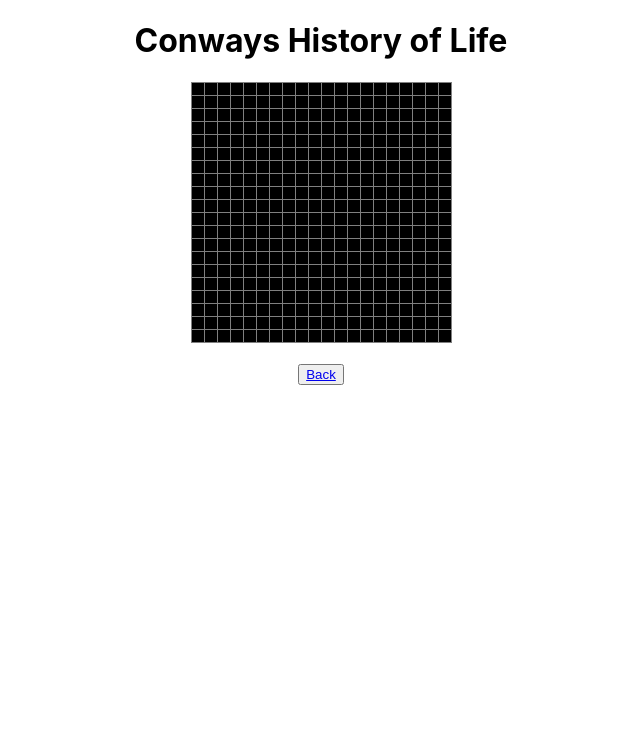
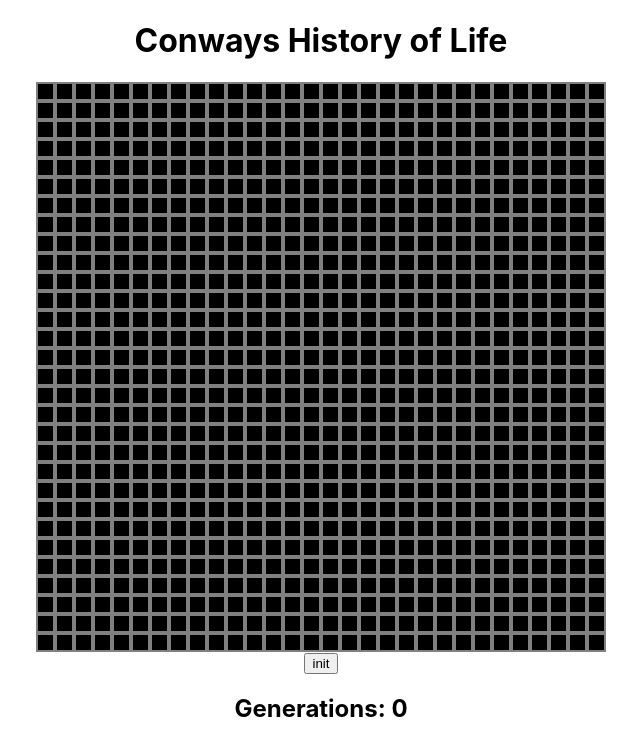
Before and after one commit to haoyuy19/zhe-li-haoyu-yang-assignment2, a React (Create React App) app: page /grid in a window 1280 px wide. Shown: the top 756 px of the page, without its empty margins (319-959 px from the left). Built offline with nearby package versions, Linux system fonts and the light colour scheme.

Commit message:
added inital state 5% live cell

```diff
--- /dev/null
+++ b/src/Cell.jsx
@@ -0,0 +1,31 @@
+import React from 'react';
+class Cell extends React.Component {
+    updateCell = () => {
+        // eslint-disable-next-line react/prop-types
+        this.props.updateCell(this.props.row, this.props.col);
+    };
+    render() {
+        var color;
+        //console.log(this.props.cell);
+        // eslint-disable-next-line react/prop-types
+        if (this.props.status) {
+            color = 'white';
+        } else {
+            color = 'black';
+        }
+        var cellStyle = {
+            display: 'inline-block',
+            border: '2px solid gray',
+            width: '15px',
+            height: '15px',
+            backgroundColor: color,
+        };
+        return (
+            <div
+                style={cellStyle}
+                className="cell"
+                onClick={this.updateCell}></div>
+        );
+    }
+}
+export default Cell;
--- a/src/Grid.jsx
+++ b/src/Grid.jsx
@@ -1,95 +1,34 @@
 import React from 'react';
-import PropTypes from 'prop-types';
-import { Link, Switch } from 'react-router-dom';
-import { BrowserRouter, Route, Router } from 'react-router-dom';
-
-const CELL_SIZE = 20;
-var WIDTH = 20;
-var HEIGHT = 20;
-export default class Grid extends React.Component {
-    constructor(props) {
-        super(props);
+import Cell from './Cell';
+class Grid extends React.Component {
+    render() {
         // eslint-disable-next-line react/prop-types
-        if (this.props.m != null) {
-            // eslint-disable-next-line react/prop-types
-            WIDTH = this.props.m;
-        }
+        const width = this.props.cols * 19;
+        var arr = [];
 
         // eslint-disable-next-line react/prop-types
-        if (this.props.n != null) {
+        for (var i = 0; i < this.props.rows; i++) {
             // eslint-disable-next-line react/prop-types
-            HEIGHT = this.props.n;
-        }
-        this.state = {
-            color: 'black',
-        };
-        // console.log(WIDTH)
-        // console.log(HEIGHT)
-    }
-    render() {
-        var newColor = this.state.color;
-        var cellStyle = {
-            backgroundColor: newColor,
-            height: '10px',
-            width: '10px',
-            border: '1px grey solid',
-        };
-        const tr = [
-            // ['white', 'white', 'white', 'white'],
-            // ['white', 'white', 'black', 'white'],
-            // ['white', 'white', 'white', 'black'],
-        ];
-
-        for (let i = 0; i < HEIGHT; i++) {
-            const td = [];
-            for (let j = 0; j < WIDTH; j++) {
-                // grid.push(col);
-                td.push(
-                    <td
-                        style={cellStyle}
-                        key={`${i},${j}`}
-                        onClick={this.handleClick}
+            for (var j = 0; j < this.props.cols; j++) {
+                // eslint-disable-next-line react/prop-types
+                var status = this.props.grid[i][j];
+                arr.push(
+                    <Cell
+                        status={status}
+                        row={i}
+                        col={j}
+                        // eslint-disable-next-line react/prop-types
+                        updateCell={this.props.updateCell}
                     />
                 );
             }
-            tr.push(<tr key={i}>{td}</tr>);
         }
+        //console.log(arr);
         return (
-            <div>
-                <table
-                    style={{
-                        borderCollapse: 'collapse',
-                        margin: '0 auto 20px auto',
-                    }}>
-                    <tbody>{tr}</tbody>
-                </table>
-                <button>
-                    <Link to="/"> Back </Link>
-                </button>
+            <div className="grid" style={{ width: width }}>
+                {arr}
             </div>
         );
-        // <div style={gridStyle} onClick={this.handleClick} />;
-        // return (
-        // <div style={gridStyle} onClick={this.handleClick} />
-        // <>
-        //     {grid.map(function (cell) {
-        //         return (
-        //             <div
-        //                 style={gridStyle}
-        //                 onClick={() => this.handleClick.bind(this, cell)}
-        //                 key={cell}
-        //             />
-        //         );
-        //     })}
-        // </>
-        // );
     }
-
-    handleClick = () => {
-        if (this.state.color == 'black') {
-            this.setState({ color: 'white' });
-        } else {
-            this.setState({ color: 'black' });
-        }
-    };
 }
+export default Grid;
--- /dev/null
+++ b/src/Main.jsx
@@ -0,0 +1,84 @@
+import React from 'react';
+import Grid from './Grid';
+var width;
+var height;
+class Main extends React.Component {
+    constructor(props) {
+        super(props);
+        this.speed = 100;
+        // eslint-disable-next-line react/prop-types
+        if (this.props.m != null) {
+            for (var i = 0; i <= 1000; i++) {
+                // eslint-disable-next-line react/prop-types
+                if (i == this.props.m) {
+                    width = i;
+                }
+            }
+        } else {
+            width = 30;
+        }
+        // eslint-disable-next-line react/prop-types
+        if (this.props.n != null) {
+            for (var j = 0; j <= 1000; j++) {
+                // eslint-disable-next-line react/prop-types
+                if (j == this.props.n) {
+                    height = j;
+                }
+            }
+        } else {
+            height = 30;
+        }
+        this.state = {
+            generation: 0,
+            grid: Array(width)
+                .fill()
+                // eslint-disable-next-line react/prop-types
+                .map(() => Array(this.props.height).fill(false)),
+        };
+        //console.log(width);
+    }
+
+    updateCell = (i, j) => {
+        let copy = JSON.parse(JSON.stringify(this.state.grid));
+        copy[i][j] = !copy[i][j];
+        this.setState({
+            grid: copy,
+        });
+    };
+
+    init = () => {
+        let copy = JSON.parse(JSON.stringify(this.state.grid));
+        for (let i = 0; i < height; i++) {
+            for (let j = 0; j < width; j++) {
+                copy[i][j] = false;
+                if (Math.random() <= 0.05) {
+                    copy[i][j] = true;
+                }
+            }
+        }
+
+        this.setState({
+            grid: copy,
+        });
+    };
+
+    render() {
+        //console.log(this.state);
+        return (
+            <div>
+                <Grid
+                    grid={this.state.grid}
+                    rows={height}
+                    cols={width}
+                    updateCell={this.updateCell}
+                />
+                <button type="button" onClick={this.init}>
+                    init
+                </button>
+                <h2>Generations: {this.state.generation}</h2>
+            </div>
+        );
+    }
+}
+
+export default Main;
--- a/src/MainPage.jsx
+++ b/src/MainPage.jsx
@@ -1,7 +1,7 @@
 import React from 'react';
 import ReactDOM from 'react-dom';
 import { BrowserRouter, Route, Router, Link, Switch } from 'react-router-dom';
-import Grid from './Grid';
+import Main from './Main';
 
 var newm;
 var newn;
@@ -68,9 +68,9 @@ class MainPage extends React.Component {
                                     </button>
                                 </div>
                             </Route>
-                            <Route path="/grid" component={Grid}>
+                            <Route path="/grid" component={Main}>
                                 {/* <Cell m = {this.state.m}/> */}
-                                <Grid n={newn} m={newm} />
+                                <Main n={newn} m={newm} />
                             </Route>
                         </Switch>
                     </BrowserRouter>
--- a/src/index.css
+++ b/src/index.css
@@ -11,3 +11,12 @@ code {
   font-family: source-code-pro, Menlo, Monaco, Consolas, 'Courier New',
     monospace;
 }
+
+
+.grid {
+  width: 150px;
+  line-height: 0;
+  margin: auto;
+  box-shadow: 0px 0px 20px white;
+  margin-top: 20px;
+}
--- a/src/index.js
+++ b/src/index.js
@@ -1,8 +1,7 @@
 import React from 'react';
 import ReactDOM from 'react-dom';
 import './index.css';
-import App from './App';
-import Grid from './Grid';
+
 import MainPage from './MainPage';
 
 ReactDOM.render(
```
